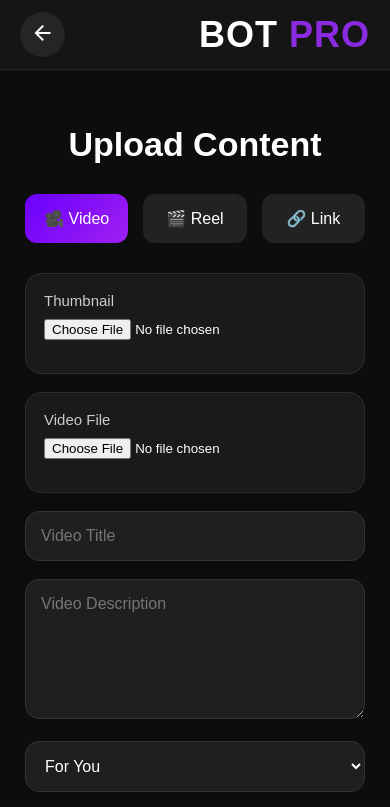
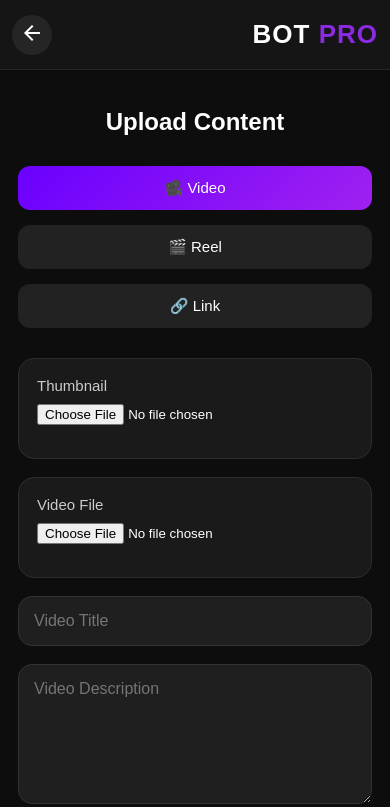
Before and after one commit to Yashwanthputtarajegowda/Bot_Pro_App, a plain HTML site: page pages/upload.html in a window 390 px wide. Shown: the top 807 px of the page. Drawn offline with Linux system fonts and the light colour scheme.

Commit message:
Update upload.css

```diff
--- a/css/upload.css
+++ b/css/upload.css
@@ -261,3 +261,173 @@ body{
     font-weight:bold;
 
 }
+#thumbnailPreview img,
+#coverPreview img{
+
+    width:100%;
+    max-height:220px;
+    object-fit:cover;
+    border-radius:12px;
+    margin-top:12px;
+    border:2px solid #333;
+
+}
+
+#videoPreview video,
+#reelPreview video{
+
+    width:100%;
+    max-height:300px;
+    border-radius:12px;
+    margin-top:12px;
+    background:#000;
+    border:2px solid #333;
+
+}
+
+::-webkit-scrollbar{
+
+    width:8px;
+
+}
+
+::-webkit-scrollbar-track{
+
+    background:#111;
+
+}
+
+::-webkit-scrollbar-thumb{
+
+    background:#8A2BE2;
+    border-radius:20px;
+
+}
+
+::-webkit-scrollbar-thumb:hover{
+
+    background:#a64dff;
+
+}
+
+button{
+
+    transition:all .3s ease;
+
+}
+
+input,
+textarea,
+select{
+
+    transition:all .3s ease;
+
+}
+
+.upload-card,
+.input-box{
+
+    animation:fadeIn .35s ease;
+
+}
+
+@keyframes fadeIn{
+
+    from{
+
+        opacity:0;
+        transform:translateY(15px);
+
+    }
+
+    to{
+
+        opacity:1;
+        transform:translateY(0);
+
+    }
+
+}
+
+@media(max-width:768px){
+
+    .upload-page{
+
+        padding:18px;
+
+    }
+
+    .logo{
+
+        font-size:30px;
+
+    }
+
+    .upload-page h2{
+
+        font-size:28px;
+
+    }
+
+    .tab-bar{
+
+        flex-direction:column;
+
+    }
+
+    .action-buttons{
+
+        flex-direction:column;
+
+    }
+
+    .primary-btn,
+    .secondary-btn{
+
+        width:100%;
+
+    }
+
+}
+
+@media(max-width:480px){
+
+    .top-bar{
+
+        padding:0 12px;
+
+    }
+
+    .back-btn{
+
+        width:40px;
+        height:40px;
+
+    }
+
+    .logo{
+
+        font-size:26px;
+
+    }
+
+    .upload-page{
+
+        margin:20px auto;
+
+    }
+
+    .upload-page h2{
+
+        font-size:24px;
+
+    }
+
+    .tab{
+
+        font-size:15px;
+        padding:13px;
+
+    }
+
+}
```
